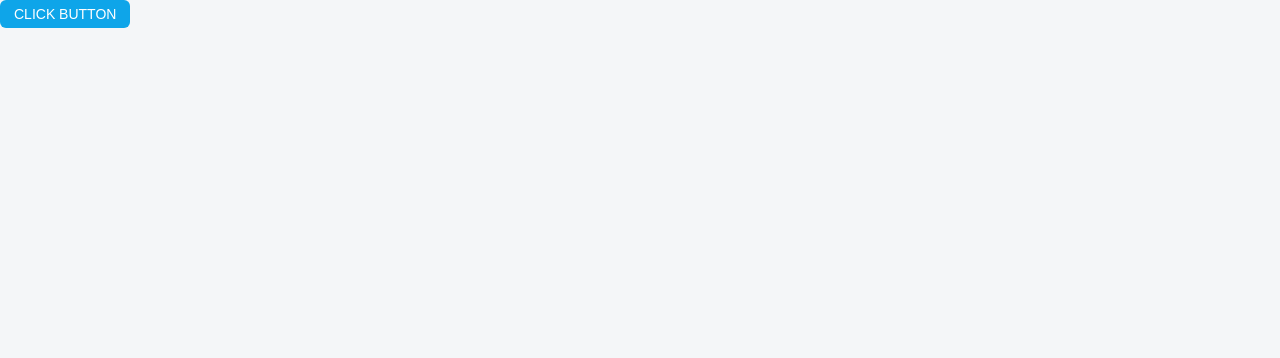
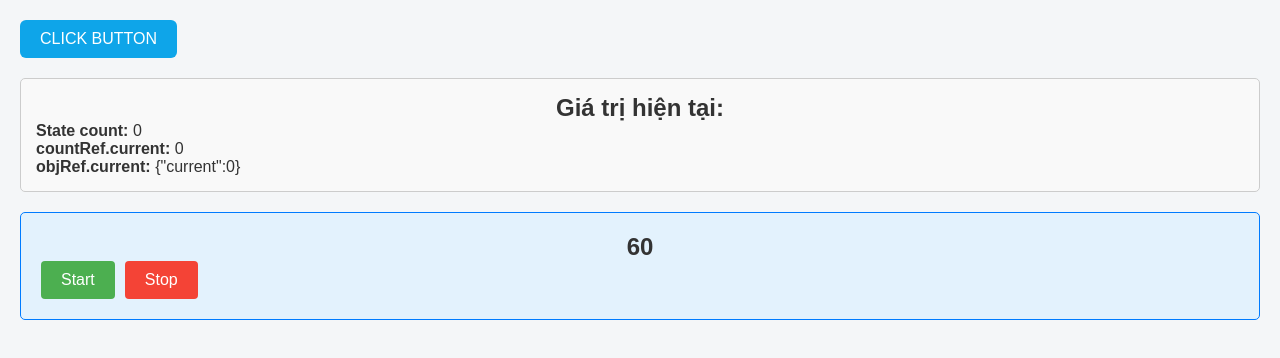
Before and after one commit to PeanutEz/BTVN_03_React_03, a React (Vite) app: page /demo-useref in a window 1280 px wide. Shown: the top 358 px of the page. Built offline with nearby package versions, Linux system fonts and the light colour scheme.

Commit message:
Fix_UseRef

```diff
--- a/src/pages/UseRef_Demo.tsx
+++ b/src/pages/UseRef_Demo.tsx
@@ -1,19 +1,84 @@
 import { useRef, useState } from 'react';
+
 function UseRef_Demo() {
     const countRef = useRef(0);
     const objRef = useRef({ current: 0 });
+    const textRef = useRef('Hello');
+    const numberRef = useRef(100);
+    const timerRef = useRef(null);
     const [count , setCount] = useState(0);
+    const [timerCount, setTimerCount] = useState(60);
+    const [displayData, setDisplayData] = useState({
+        count: 0,
+        countRef: 0,
+        obj: { current: 0 },
+        textRef: 'Hello',
+        numberRef: 100,
+        timerRef: 0
+    });
+
     const handleClick = () => {
         setCount(count + 1);
         countRef.current = countRef.current + 1;
-        console.log({
+        textRef.current = textRef.current + ' ✓';
+        numberRef.current = numberRef.current + 50;
+
+        const newData = {
             count: count + 1,
             countRef: countRef.current,
-            obj: objRef.current
-        });
+            obj: objRef.current,
+            textRef: textRef.current,
+            numberRef: numberRef.current
+        };
+
+        setDisplayData(newData);
+        console.log(newData);
     };
-  return <button onClick={handleClick}>CLICK BUTTON</button>
 
+    const handleStart = () => {
+        timerRef.current = setInterval(() => {
+            setTimerCount(prevCount => {
+                if (prevCount <= 1) {
+                    clearInterval(timerRef.current);
+                    return 0;
+                }
+                return prevCount - 1;
+            });
+        }, 1000);
+        console.log('Start -> ', timerRef.current);
+    };
+
+    const handleStop = () => {
+        if (timerRef.current) {
+            clearInterval(timerRef.current);
+            timerRef.current = null;
+        }
+        console.log('Stop -> ', timerRef.current);
+    };
+
+  return (
+    <div style={{ padding: '20px', fontFamily: 'Arial' }}>
+        <button onClick={handleClick} style={{ padding: '10px 20px', fontSize: '16px', marginBottom: '20px' }}>
+            CLICK BUTTON
+        </button>
+        <div style={{ border: '1px solid #ccc', padding: '15px', borderRadius: '5px', backgroundColor: '#f9f9f9', marginBottom: '20px' }}>
+            <h2>Giá trị hiện tại:</h2>
+            <p><strong>State count:</strong> {displayData.count}</p>
+            <p><strong>countRef.current:</strong> {displayData.countRef}</p>
+            <p><strong>objRef.current:</strong> {JSON.stringify(displayData.obj)}</p>
+        </div>
+
+        <div style={{ padding: '20px', border: '1px solid #007bff', borderRadius: '5px', backgroundColor: '#e3f2fd' }}>
+            <h2>{timerCount}</h2>
+            <button onClick={handleStart} style={{ padding: '10px 20px', fontSize: '16px', marginRight: '10px', backgroundColor: '#4CAF50', color: 'white', border: 'none', borderRadius: '4px', cursor: 'pointer' }}>
+                Start
+            </button>
+            <button onClick={handleStop} style={{ padding: '10px 20px', fontSize: '16px', backgroundColor: '#f44336', color: 'white', border: 'none', borderRadius: '4px', cursor: 'pointer' }}>
+                Stop
+            </button>
+        </div>
+    </div>
+  );
 }
 
 export default UseRef_Demo
```
Also changed, not shown: 1 other file (tests, documents, lock files or other folders).
